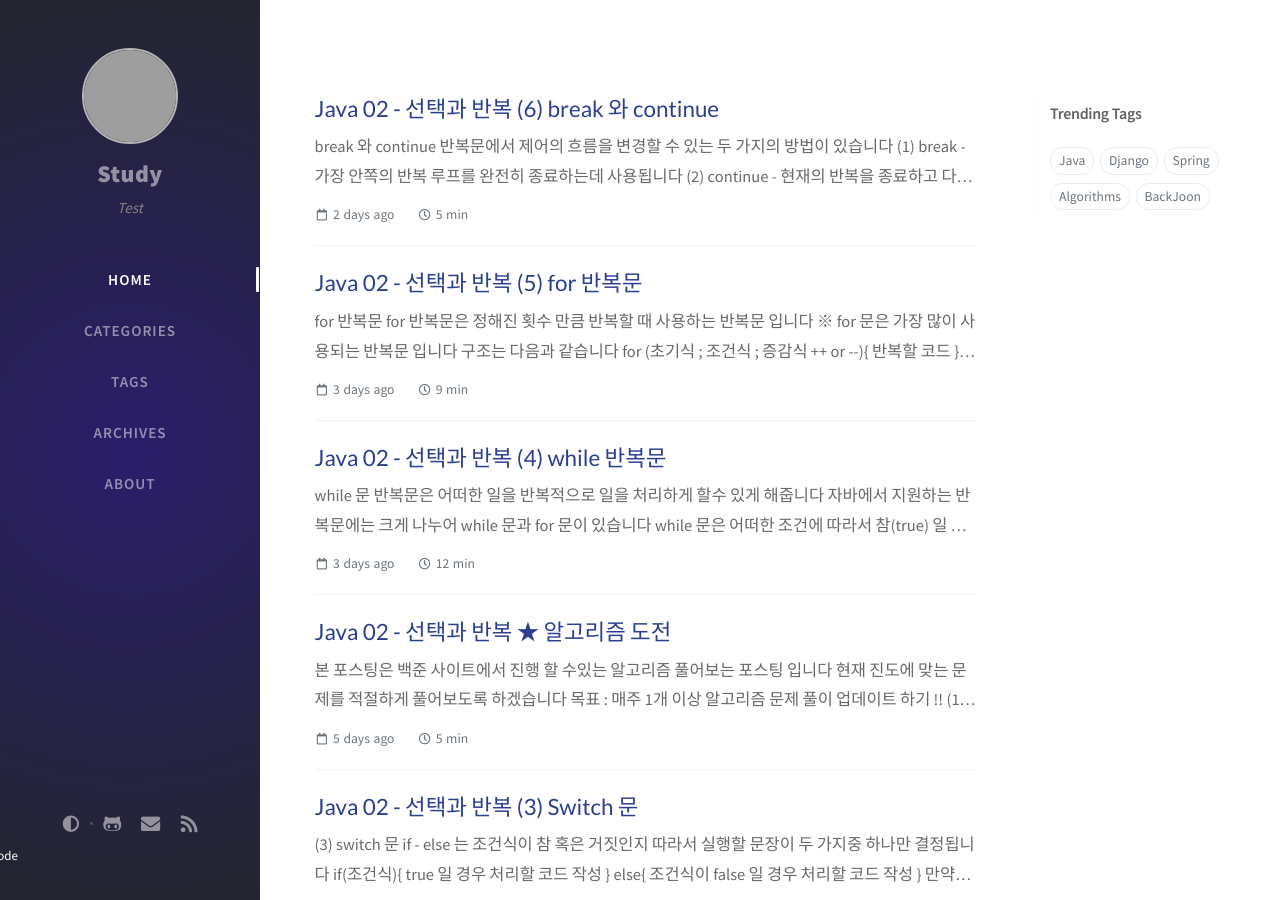
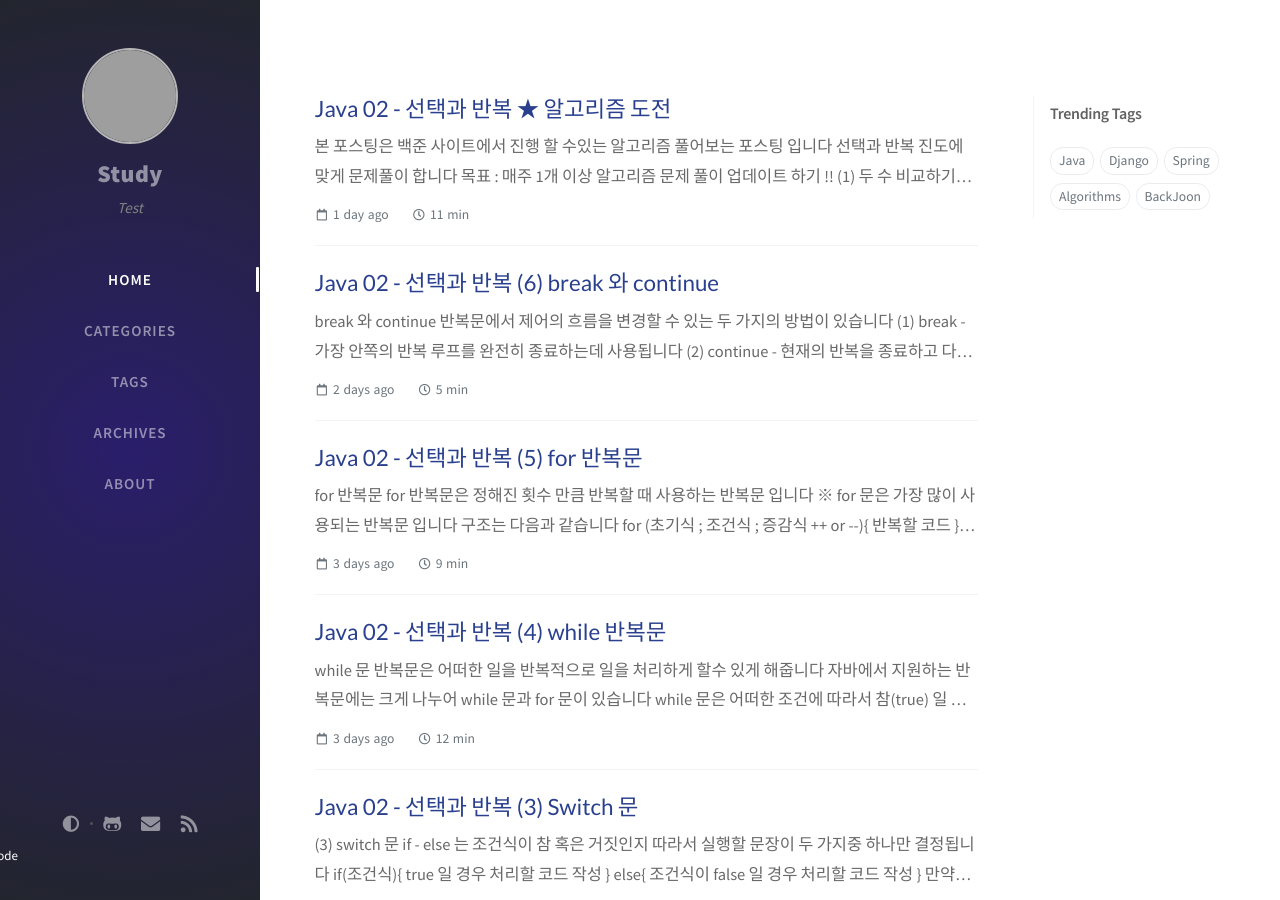
Before and after one commit to ksm0207/ksm0207.github.io, a Jekyll site: the page built from index.html, in a window 1280 px wide and 900 px high. Built offline with Jekyll 4.4.1, drawn with Linux system fonts in a browser that asks for light colours; nearby versions of some CDN libraries; the list of posts is cut into pages by our own code; comment, search, counter and statistics services are not loaded; some of the changed lines change nothing that is shown; grey boxes are pictures that could not be loaded.

Commit message:
백준 알고리즘 문제 Update
- 사분면 구하기 풀이 완료
- 알람시계 알고리즘 풀이 완료

````diff
--- a/_posts/2021-03-05-java101_a.md
+++ b/_posts/2021-03-05-java101_a.md
@@ -1,14 +1,14 @@
 ---
 title: Java 02 - 선택과 반복 ★ 알고리즘 도전
 author: Kim
-date: 2021-03-05 20:44 +0900   # 2019-08-20 19:34:00 0900
+date: 2021-03-09 16:10 +0900   # 2019-08-20 19:34:00 0900
 categories : ["Java", ""]
 tags: [Java,BackJoon]
 comments : true
 ---
 
 본 포스팅은 <a href = "https://www.acmicpc.net/">백준</a> 사이트에서 진행 할 수있는 알고리즘 풀어보는 포스팅 입니다<br>
-현재 진도에 맞는 문제를 적절하게 풀어보도록 하겠습니다
+``선택과 반복`` 진도에 맞게 문제풀이 합니다<br>
 
 * 목표 : 매주 1개 이상 알고리즘 문제 풀이 업데이트 하기 !!<br>
 
@@ -44,7 +44,7 @@
 예제 출력 3 <br>
 ``==``
 ### Solution
-```
+```java
 package part03;
 
 import java.util.Scanner;
@@ -89,7 +89,7 @@
 
 ### Solution
 
-```
+```java
 package part03;
 
 import java.util.Scanner;
@@ -156,7 +156,7 @@
 
 ### Solution
 
-```
+```java
 package part03;
 
 import java.util.Scanner;
@@ -180,3 +180,136 @@
     }
 }
 ```
+
+# (4) 사분면 구하기  14681번
+
+문제<br>
+
+흔한 수학 문제 중 하나는 주어진 점이 어느 사분면에 속하는지 알아내는 것이다<br>
+사분면은 아래 그림처럼 1부터 4까지 번호를 갖는다. "Quadrant n"은 "제n사분면"이라는 뜻이다.<br>
+
+
+
+예를 들어, 좌표가 (12, 5)인 점 A는 x좌표와 y좌표가 모두 양수이므로 제1사분면에 속한다.<br>
+점 B는 x좌표가 음수이고 y좌표가 양수이므로 제2사분면에 속한다.<br>
+
+점의 좌표를 입력받아 그 점이 어느 사분면에 속하는지 알아내는 프로그램을 작성하시오.<br>
+단, x좌표와 y좌표는 모두 양수나 음수라고 가정한다.<br>
+
+입력<br>
+첫 줄에는 정수 x가 주어진다. (−1000 ≤ x ≤ 1000; x ≠ 0) 다음 줄에는 정수 y가 주어진다. (−1000 ≤ y ≤ 1000; y ≠ 0)<br>
+
+출력<br>
+점 (x, y)의 사분면 번호(1, 2, 3, 4 중 하나)를 출력한다.<br>
+
+### Solution
+
+```java
+
+package part03;
+
+import java.util.Scanner;
+
+public class Quadrant {
+    public static void main(String [] args){
+
+        int x = 0;
+        int y = 0;
+
+        Scanner scan = new Scanner(System.in);
+        System.out.println("x 정수를 입력하세요 : ");
+        x = scan.nextInt();
+        System.out.println("y 정수를 입력하세요");
+        y = scan.nextInt();
+
+        System.out.println("x : " + x + " y : " + y);
+
+        if ( x > 0 ) {
+            if (y > 0) {
+              System.out.println(1);
+            }
+            else{
+               System.out.println(4);
+            }
+        }else{
+
+            if (y > 0) {
+                System.out.println(2);
+            }else{
+                System.out.println(3);
+            }
+        }
+    }
+}
+```
+
+
+
+
+# (5) 알림시계 2884번
+
+문제
+상근이는 매일 아침 알람을 듣고 일어난다. 알람을 듣고 바로 일어나면 다행이겠지만, 항상 조금만 더 자려는 마음 때문에 매일 학교를 지각하고 있다.<br>
+상근이는 모든 방법을 동원해보았지만, 조금만 더 자려는 마음은 그 어떤 것도 없앨 수가 없었다.<br>
+
+이런 상근이를 불쌍하게 보던, 창영이는 자신이 사용하는 방법을 추천해 주었다.<br>
+
+바로 "45분 일찍 알람 설정하기"이다.<br>
+
+이 방법은 단순하다. 원래 설정되어 있는 알람을 45분 앞서는 시간으로 바꾸는 것이다.<br>
+어차피 알람 소리를 들으면, 알람을 끄고 조금 더 잘 것이기 때문이다.<br>
+이 방법을 사용하면, 매일 아침 더 잤다는 기분을 느낄 수 있고, 학교도 지각하지 않게 된다.<br>
+
+현재 상근이가 설정한 알람 시각이 주어졌을 때, 창영이의 방법을 사용한다면<br>
+이를 언제로 고쳐야 하는지 구하는 프로그램을 작성하시오.<br>
+
+입력<br>
+첫째 줄에 두 정수 H와 M이 주어진다.<br>
+(0 ≤ H ≤ 23, 0 ≤ M ≤ 59) 그리고 이것은 현재 상근이가 설정한 놓은 알람 시간 H시 M분을 의미한다.<br>
+
+입력 시간은 24시간 표현을 사용한다. 24시간 표현에서 하루의 시작은 0:0(자정)이고, 끝은 23:59(다음날 자정 1분 전)이다.<br>
+시간을 나타낼 때, 불필요한 0은 사용하지 않는다.<br>
+
+출력<br>
+첫째 줄에 상근이가 창영이의 방법을 사용할 때, 설정해야 하는 알람 시간을 출력한다. (입력과 같은 형태로 출력하면 된다.)<br>
+
+10 10 입력 하면 출력은 9 25 이렇게 나오면 됩니다 !!<br>
+
+### Solution
+
+
+```java
+package part03;
+
+import java.util.Scanner;
+
+public class Alerm {
+    public static void main( String [] args) {
+
+        int h = 0;
+        int m = 0;
+        int alerm = 45;
+
+        Scanner scan = new Scanner(System.in);
+        h = scan.nextInt();
+        m = scan.nextInt();
+
+        if (m < alerm) {
+            h --;
+            m = 60 - (alerm - m);
+
+            if (h < 0) {
+                h = 23;
+                System.out.println(""+ h + " " +  m);
+            }else{
+                System.out.println(""+ h + " " +  m);
+            }
+        }else{
+            if ( m >= alerm) {
+                m = m - alerm;
+                System.out.println(" 45분 저장 결과 : "+ h + " " +  m);
+            }
+        }
+    }
+}
+```
````
